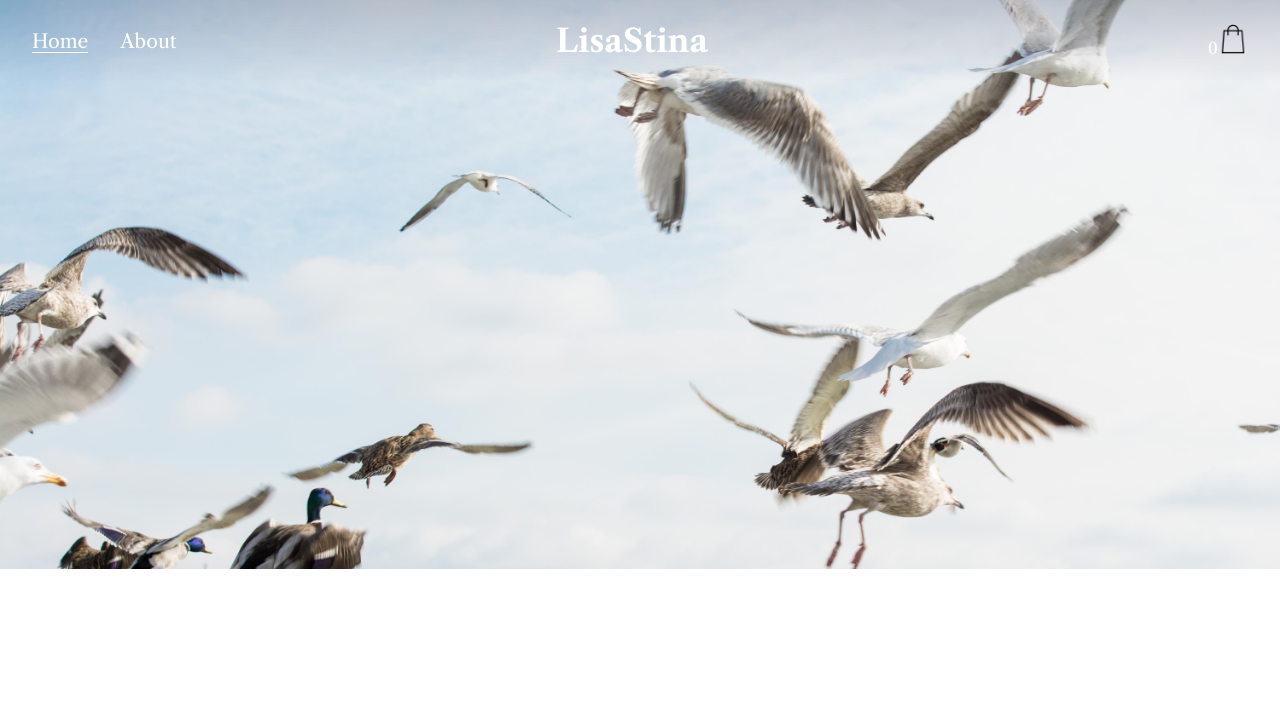
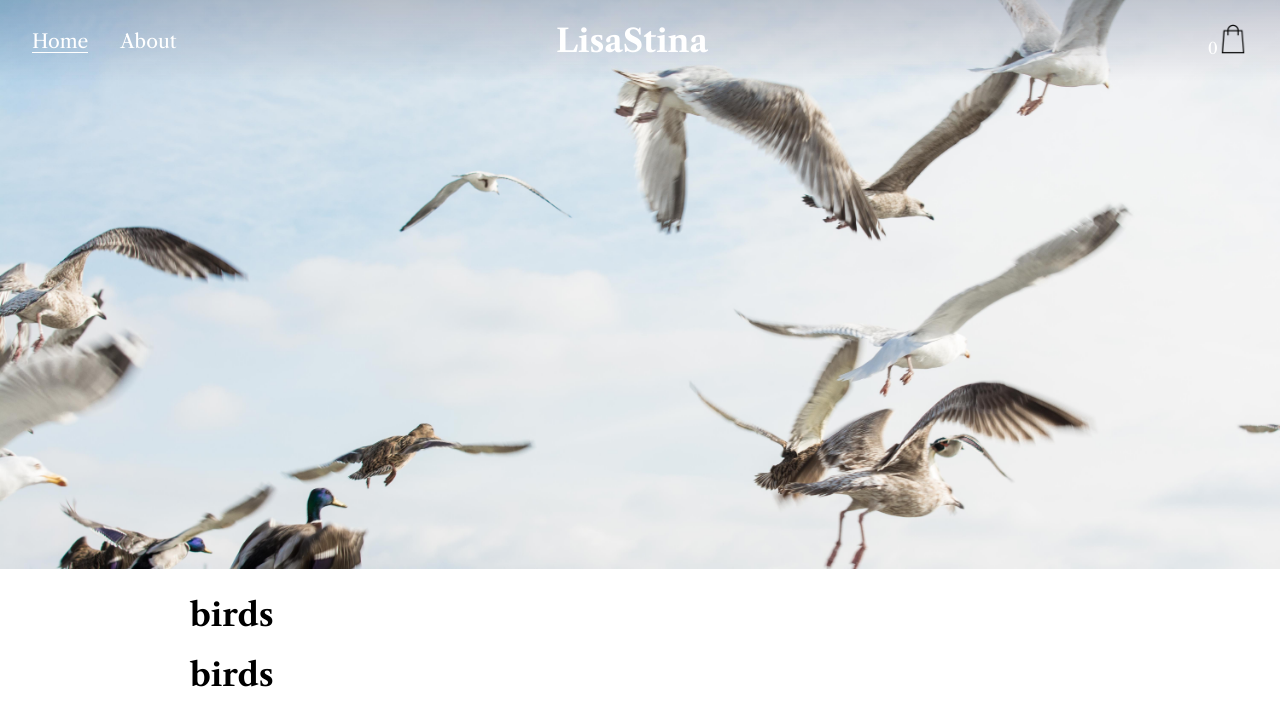
Before and after one commit to lisastina/webshop, a React (Create React App) app in the folder webshop/: page / in a window 1280 px wide. Shown: the top 726 px of the page. Built offline with nearby package versions, Linux system fonts and the light colour scheme; a web font is replaced by a local one.

Commit message:
Added ProductContext.js and looped productCards in productList

```diff
--- a/webshop/src/App.js
+++ b/webshop/src/App.js
@@ -3,16 +3,19 @@ import { BrowserRouter, Route } from 'react-router-dom';
 import Home from './pages/Home';
 import About from './pages/About';
 import Navbar from './components/Navbar';
+import ProductContext from './contexts/ProductContext';
 
 function App() {
   return (
     <div className="App">
       <BrowserRouter>
         <Navbar />
-        <Route exact path="/" component={Home} />
-        <div className="site-container">
-          <Route exact path="/about" component={About} />
-        </div>
+        <ProductContext>
+          <Route exact path="/" component={Home} />
+          <div className="site-container">
+            <Route exact path="/about" component={About} />
+          </div>
+        </ProductContext>
       </BrowserRouter>
     </div>
   );
--- a/webshop/src/components/ProductCard.js
+++ b/webshop/src/components/ProductCard.js
@@ -1,9 +1,10 @@
 import style from '../css/ProductCard.module.css';
 
-const ProductCard = () => {
+const ProductCard = (props) => {
+
     return (
-        <div className={style.ProductCard}>
-
+        <div className={style.productCard}>
+            <h1>{props.product.name}</h1>
         </div>
      );
 }
--- a/webshop/src/components/ProductList.js
+++ b/webshop/src/components/ProductList.js
@@ -1,10 +1,18 @@
 import style from '../css/ProductList.module.css';
 import ProductCard from './ProductCard';
+import { useContext } from 'react';
+import { ProductContext } from '../contexts/ProductContext';
 
 const ProductList = () => {
+
+    const { products } = useContext(ProductContext);
+
     return (
         <div className={style.ProductList}>
+            {products && products.map((product) =>
+                <ProductCard product={product} key={product.name}/>
 
+            )}
         </div>
      );
 }
--- /dev/null
+++ b/webshop/src/contexts/ProductContext.js
@@ -0,0 +1,34 @@
+import { createContext, useState, useEffect } from 'react';
+
+export const ProductContext = createContext();
+
+const ProductContextProvider = (props) => {
+
+    const [products, setProducts] = useState()
+
+    const createProductList = () => {
+            const productList = require("../json/products.json")
+            const productLists = productList.map(product => {
+                return {
+                    ...product,
+                    img:`../assets/product-pictures/${product.name}-${product.productType}.jpg`
+                }
+            })
+            setProducts(productLists)
+        }
+    useEffect(()=>{
+            createProductList();
+        }, [])
+
+    const values = {
+        products
+    }
+
+    return (
+        <ProductContext.Provider value={values}>
+            {props.children}
+        </ProductContext.Provider>
+    );
+}
+
+export default ProductContextProvider;
--- a/webshop/src/json/products.json
+++ b/webshop/src/json/products.json
@@ -1,7 +1,14 @@
 [
   {
-    "name": "Bird Poster",
+    "name": "birds",
+    "productType": "poster",
     "price": 123,
-    "desc": "Lite info om postern"
+    "desc": "lite info om postern"
+  },
+  {
+    "name": "birds",
+    "productType": "poster",
+    "price": 123,
+    "desc": "lite info om postern"
   }
 ]
```
Also changed, not shown: 1 other file (tests, documents, lock files or other folders).
